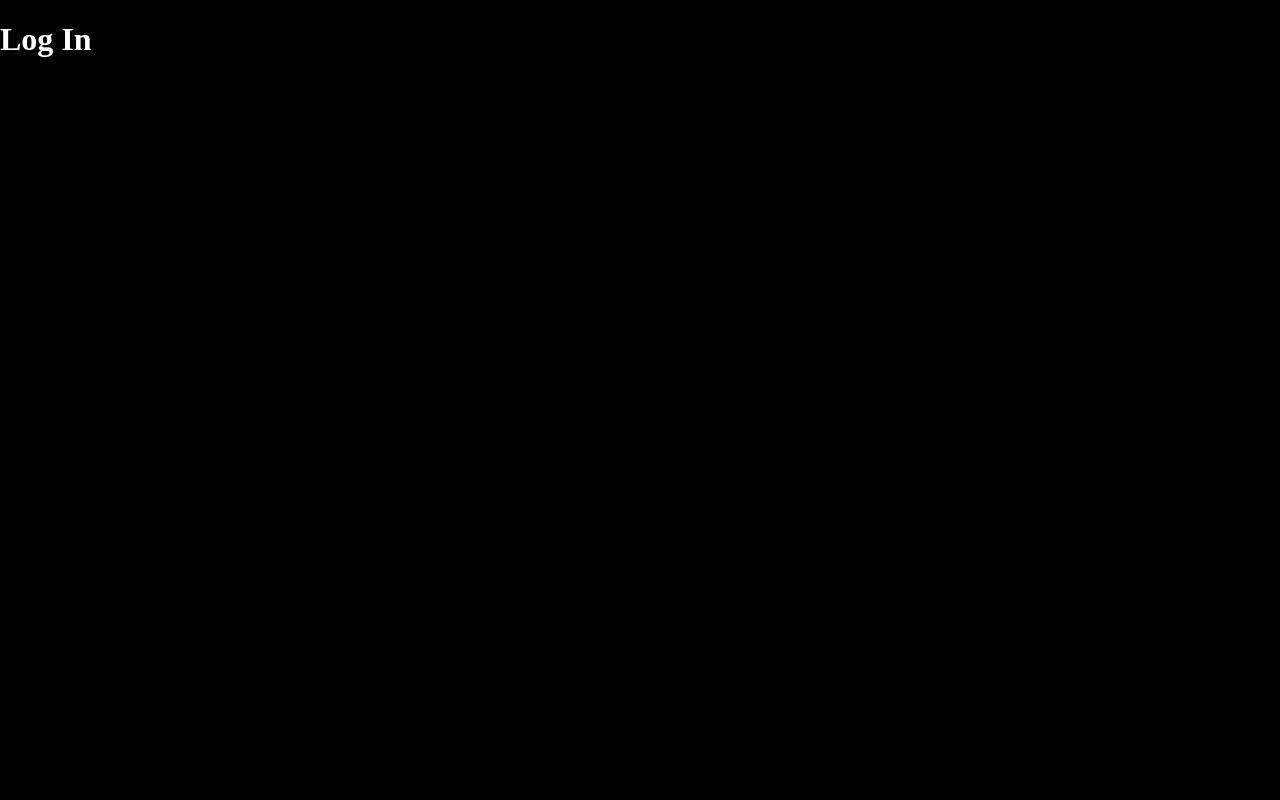
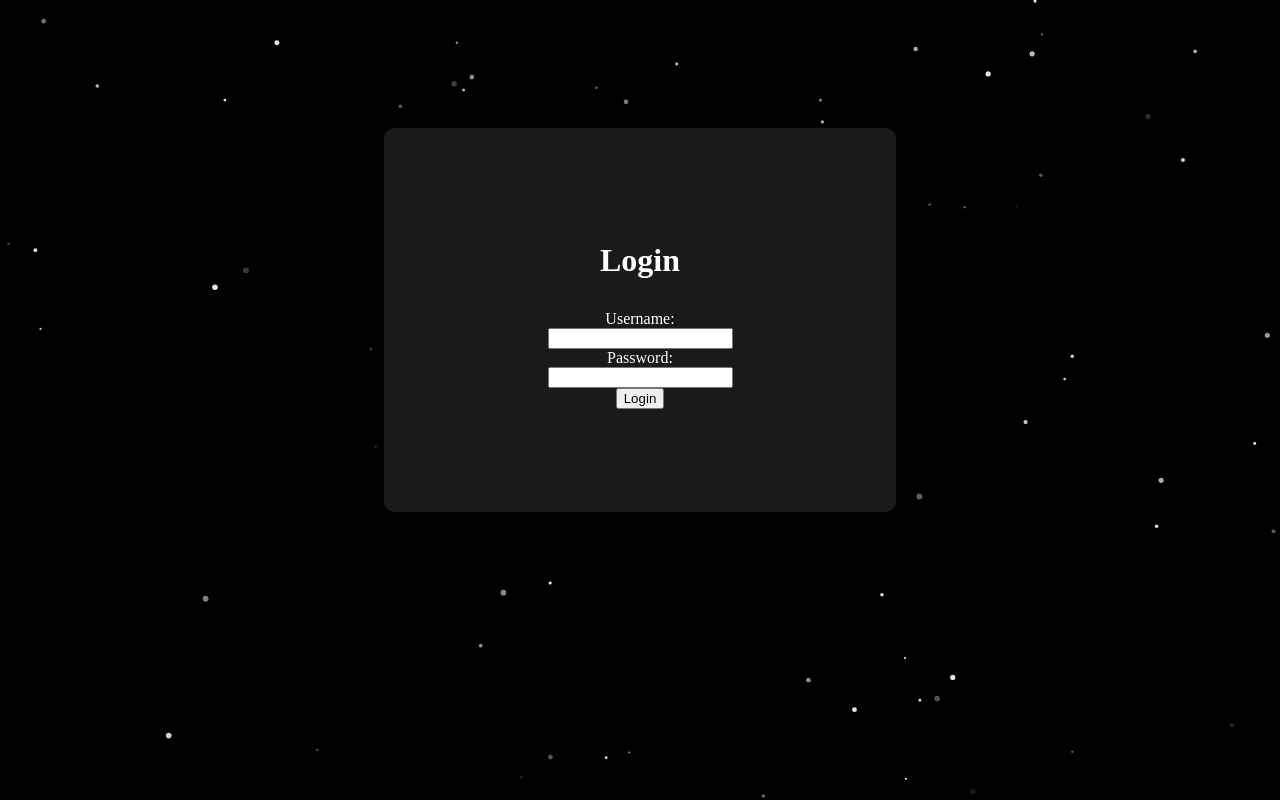
Before and after one commit to cfinnegan827/CS410-SP2025-plant-monitoring-system, a React (Vite) app in the folder web-app/frontend/: page /login in a window 1280 px wide. Built offline with nearby package versions, Linux system fonts and the light colour scheme.

Commit message:
particle background on login

```diff
--- /dev/null
+++ b/web-app/frontend/src/components/loginBoard.css
@@ -0,0 +1,25 @@
+.loginBoard {
+    display: flex;
+    justify-content: center;
+    align-items: center;
+    width: 40vw;
+    height: 30vw;
+    background-color: rgb(26, 26, 26);
+    border-radius: 10px;
+    box-shadow: 0px 0px 10px rgba(0, 0, 0, 0.3);
+    margin: 10vw auto;
+}
+.loginBoardContainer {
+    display: flex;
+    flex-direction: column;
+    justify-content: center;
+    align-items: center;
+}
+
+.loginBoardForm {
+    display: flex;
+    flex-direction: column;
+    justify-content: center;
+    align-items: center;
+    margin: 10px;
+}
--- /dev/null
+++ b/web-app/frontend/src/components/loginBoard.jsx
@@ -0,0 +1,26 @@
+import React from 'react';
+import './loginBoard.css';
+
+
+
+function LoginBoard() {
+
+  return (
+
+    <div className="loginBoard">
+      <div className="loginBoardContainer">
+        <h1 className="loginBoardTitle">Login</h1>
+        <div className="loginBoardForm">
+          <label htmlFor="username">Username:</label>
+          <input type="text" id="username" name="username" />
+          <label htmlFor="password">Password:</label>
+          <input type="password" id="password" name="password" />
+          <button type="submit">Login</button>
+        </div>
+      </div>
+    </div>
+
+  );
+}
+
+export default LoginBoard;
--- a/web-app/frontend/src/components/pricing.css
+++ b/web-app/frontend/src/components/pricing.css
@@ -1,6 +1,7 @@
 /* pricing.css */
 
 .pricing-container {
+    height: 1000px;
     max-width: 1200px;
     margin: 0 auto;
     padding: 4rem 1rem;
--- a/web-app/frontend/src/pages/login.jsx
+++ b/web-app/frontend/src/pages/login.jsx
@@ -1,10 +1,13 @@
 import React from 'react';
+import LoginBoard from "../components/loginBoard.jsx";
+import ParticleBackground from "../components/particles.jsx";
 
 
 function LogIn() {
   return (
     <div>
-        <h1>Log In</h1>
+        <LoginBoard />
+        <ParticleBackground />
     </div>
   );
 }
--- a/web-app/frontend/src/styles/Home.css
+++ b/web-app/frontend/src/styles/Home.css
@@ -9,6 +9,7 @@
     font-size: 10vw;
     width: 100%;
     line-height: 10vw;
+    margin-left: 50px;
 }
 
 #tsparticles {
```
